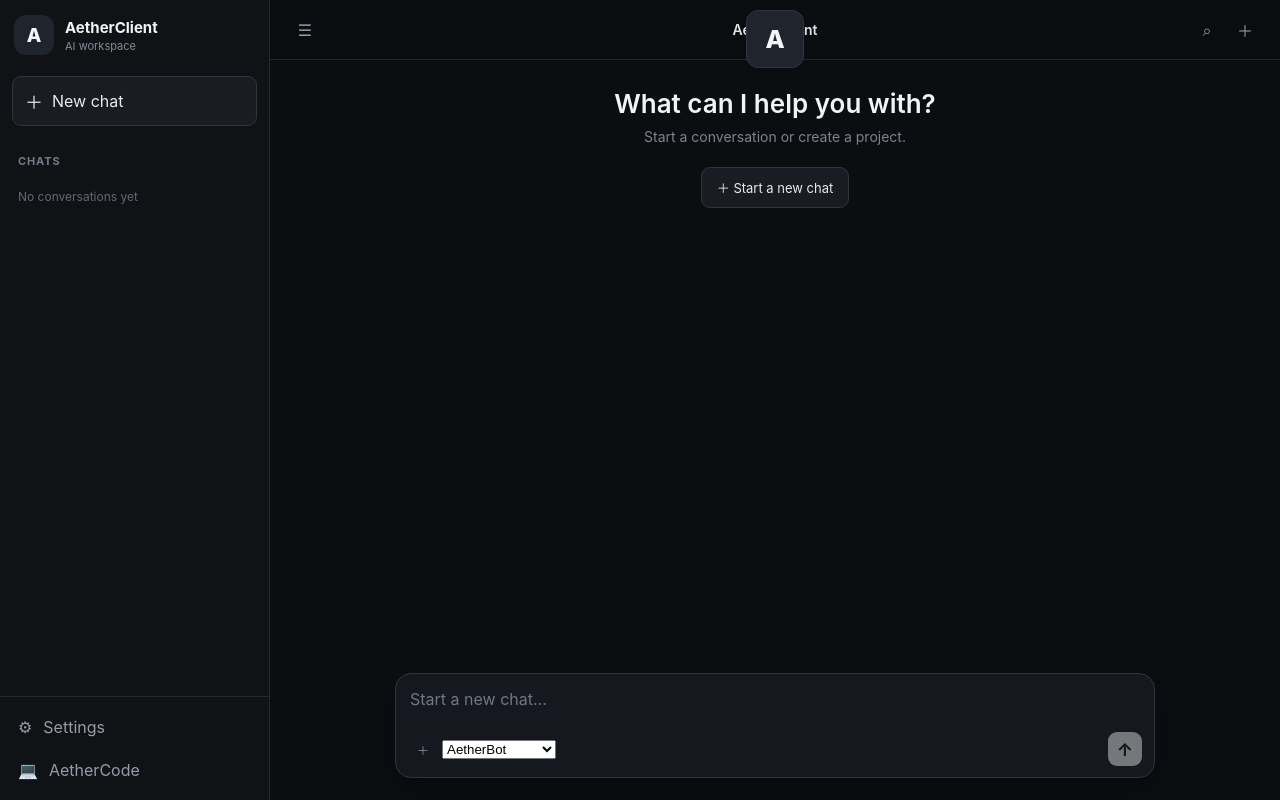
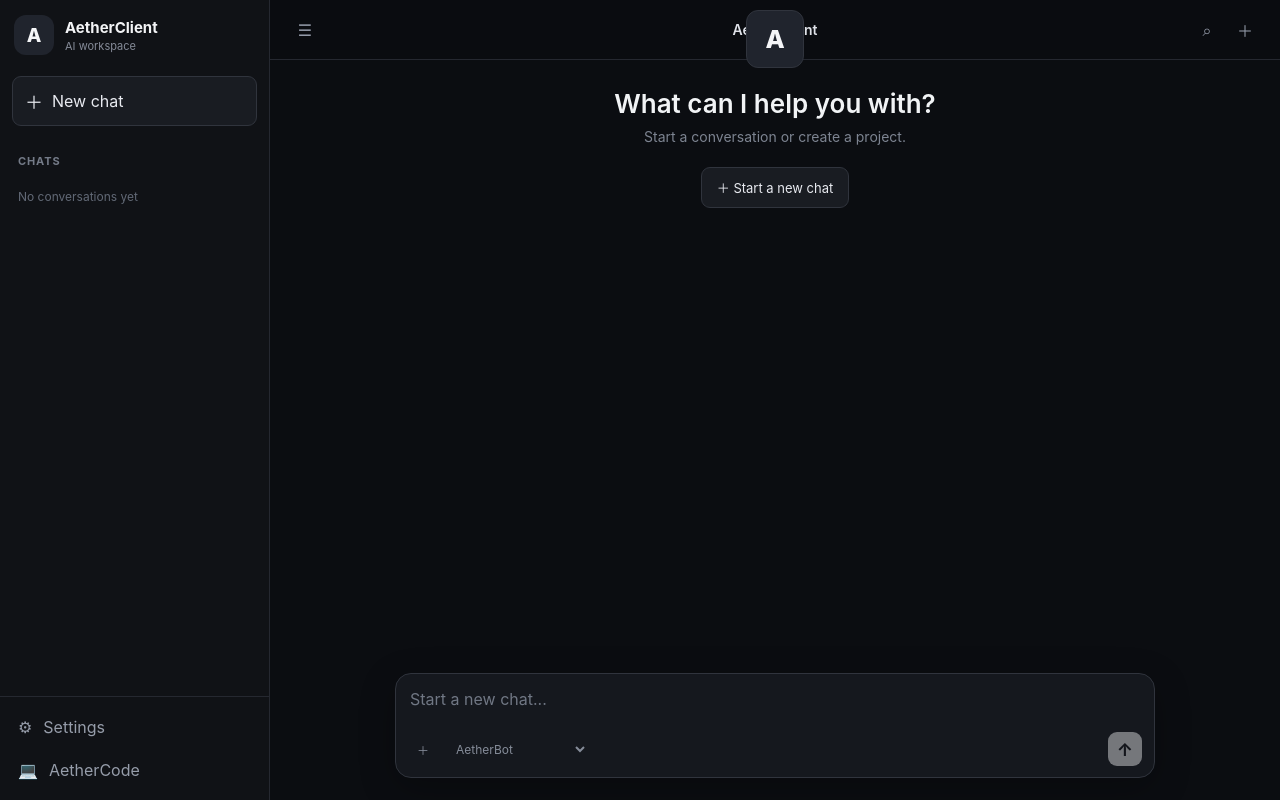
Before and after one commit to FeatherVeil/AetherClient, a React (Vite) app: page / in a window 1280 px wide. Built offline with nearby package versions, Linux system fonts and the light colour scheme.

Commit message:
Integrate model selector into chat

```diff
--- a/src/styles.css
+++ b/src/styles.css
@@ -33,7 +33,8 @@ body {
 
 button,
 textarea,
-input {
+input,
+select {
   font: inherit;
 }
 
@@ -49,7 +50,8 @@ button:disabled {
 
 button:focus-visible,
 textarea:focus-visible,
-input:focus-visible {
+input:focus-visible,
+select:focus-visible {
   outline: 2px solid #7c8cff;
   outline-offset: 2px;
 }
@@ -600,6 +602,40 @@ input:focus-visible {
   color: #e8eaf0;
 }
 
+/* MODEL SELECTOR */
+
+.model-selector {
+  max-width: 150px;
+
+  padding: 7px 28px 7px 9px;
+
+  border: 1px solid transparent;
+  border-radius: 7px;
+
+  outline: none;
+
+  background: transparent;
+  color: #858c99;
+
+  font-size: 12px;
+
+  cursor: pointer;
+}
+
+.model-selector:hover {
+  background: #20242c;
+  color: #e8eaf0;
+}
+
+.model-selector:focus {
+  border-color: #454b58;
+}
+
+.model-selector option {
+  background: #15181e;
+  color: #e8eaf0;
+}
+
 .send-button {
   display: grid;
   place-items: center;
@@ -663,4 +699,8 @@ input:focus-visible {
     width: calc(100% - 20px);
     bottom: 10px;
   }
+
+  .model-selector {
+    max-width: 120px;
+  }
 }
```
